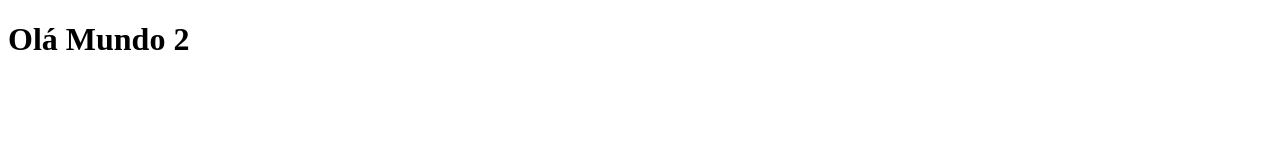
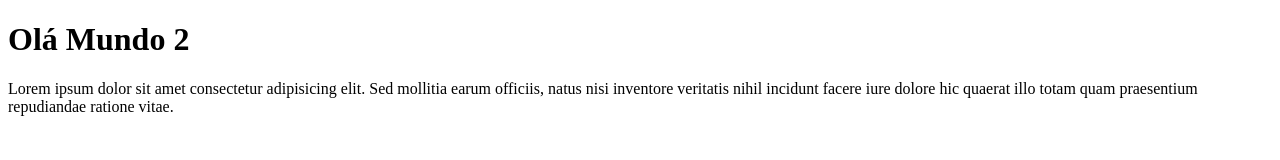
Before and after one commit to joshuaazev/teste-vscode, a plain HTML site: page index.html in a window 1280 px wide. Drawn offline with Linux system fonts and the light colour scheme.

Commit message:
ed lorem

```diff
--- a/index.html
+++ b/index.html
@@ -8,5 +8,6 @@
 </head>
 <body>
    <h1 >Olá Mundo 2</h1>
+   <p>Lorem ipsum dolor sit amet consectetur adipisicing elit. Sed mollitia earum officiis, natus nisi inventore veritatis nihil incidunt facere iure dolore hic quaerat illo totam quam praesentium repudiandae ratione vitae.</p>
 </body>
 </html>
```
